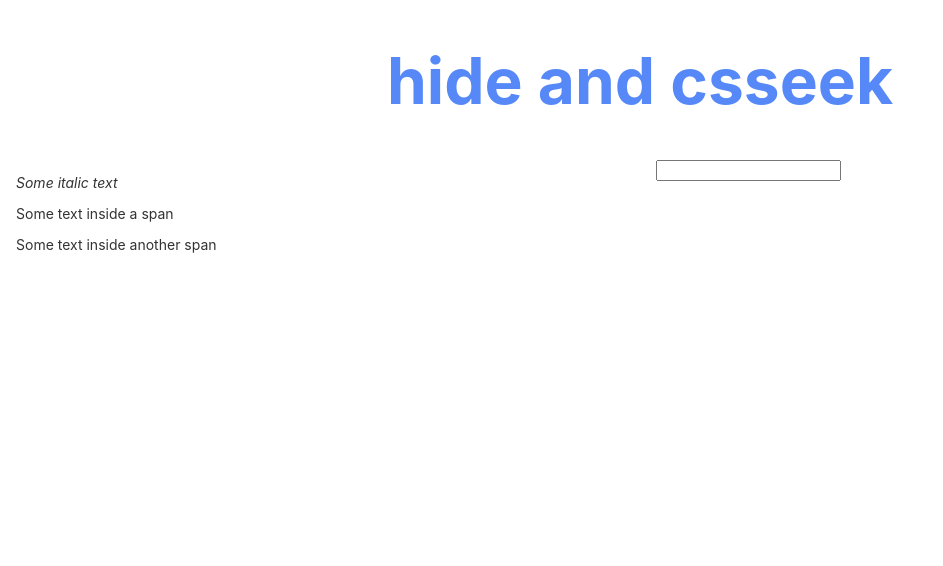
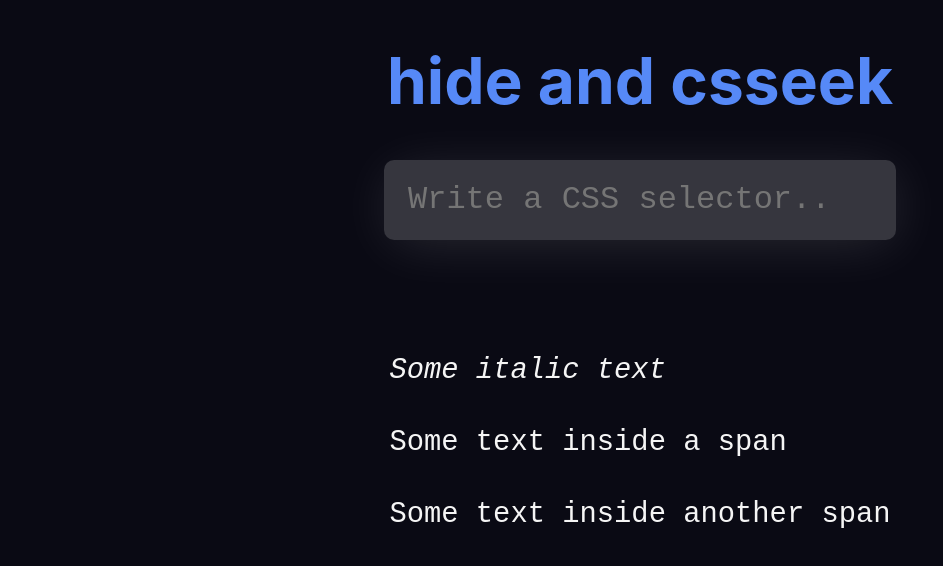
Before and after one commit to steppp/hide-and-csseek, an Angular app: page / in a window 1280 px wide. Shown: the top 566 px of the page, without its empty margins (0-943 px from the left). Built offline with nearby package versions, Linux system fonts and the light colour scheme.

Commit message:
Add styles

```diff
--- a/src/app/app.component.html
+++ b/src/app/app.component.html
@@ -3,11 +3,9 @@
     hide and <span class="disappear">cs</span>seek
   </h1>
 </div>
-<div class="boxes-ctr">
-  <div class="box-ctr box-ctr-left">
-    <app-search-target></app-search-target>
-  </div>
-  <div class="box-ctr box-ctr-right">
-    <app-selector-emitter></app-selector-emitter>
-  </div>
+<div class="selector-ctr">
+  <app-selector-emitter></app-selector-emitter>
 </div>
+<div class="target-ctr">
+  <app-search-target></app-search-target>
+</div>
--- a/src/app/app.component.scss
+++ b/src/app/app.component.scss
@@ -33,18 +33,12 @@
     }
 }
 
-.boxes-ctr {
+.selector-ctr {
+    text-align: center;
+}
+
+.target-ctr {
     display: flex;
-    flex-direction: row;
-    height: calc(100vh - 10rem);
-
-    .box-ctr {
-        width: 100%;
-        height: 100%;
-        margin-left: 1rem;
-        margin-right: 1rem;
-        margin-bottom: 4rem;
-    }
 }
 
 @keyframes css-open-close {
--- a/src/app/components/search-target/search-target.component.scss
+++ b/src/app/components/search-target/search-target.component.scss
@@ -1,5 +1,17 @@
 :host ::ng-deep #snippet-ctr {
+    font-size: 1.8rem;
+    font-family: monospace;
+    color: whitesmoke;
+    line-height: 1.5;
+
     * {
         transition: background-color 0.2s;
+        padding-left: .5rem;
+        padding-right: .5rem;
     }
 }
+
+:host {
+    margin: auto;
+    margin-top: 5rem;
+}
--- a/src/app/components/selector-emitter/selector-emitter.component.html
+++ b/src/app/components/selector-emitter/selector-emitter.component.html
@@ -1 +1 @@
-<input type="text" (keyup)="selectorInputChanged($event)">
+<input type="text" (keyup)="selectorInputChanged($event)" placeholder="Write a CSS selector..">
--- a/src/app/components/selector-emitter/selector-emitter.component.scss
+++ b/src/app/components/selector-emitter/selector-emitter.component.scss
@@ -0,0 +1,32 @@
+input {
+    --focus-border-size: 2px;
+
+    box-sizing: border-box;
+
+    line-height: 3rem;
+    font-size: 2rem;
+    padding: 1rem 1.5rem;
+    border-radius: 10px;
+    border: 2px solid rgba(255, 255, 255, 0.5);
+    background-color: rgba(230, 230, 230, 0.2);
+    box-shadow: 2px 7px 55px -7px rgba(255, 255, 255, 0.14);
+    outline: none;
+    width: 40vw;
+
+    font-weight: 400;
+    font-family: monospace;
+    color:rgba(255, 255, 255, 0.9);
+
+    border-width: 0;
+    margin: 0;
+
+    transition-property: border-width, box-shadow, margin;
+    transition-duration: .2s;
+    transition-timing-function: ease-out;
+
+    &:focus {
+        margin: calc(-1 * var(--focus-border-size));
+        border-width: var(--focus-border-size);
+        box-shadow: 2px 7px 55px -7px rgba(255, 255, 255, 0.23);
+    }
+}
--- a/src/styles.scss
+++ b/src/styles.scss
@@ -1,17 +1,26 @@
 /* You can add global styles to this file, and also import other style files */
+
+:root {
+    --page-background: rgb(10, 10, 20);
+}
 
 html, body, main {
     width: 100%;
     height: 100%;
     margin: 0;
     padding: 0;
+
+    background-color: var(--page-background);
 }
 
 h1 {
     font-size: 2rem;
     margin: 0;
+
+    background-color: var(--page-background);
 }
 
 .selection-target {
-    background-color: #5689f7 !important;
+    background-color: #6900af !important;
+    border-radius: 5px;
 }
```
